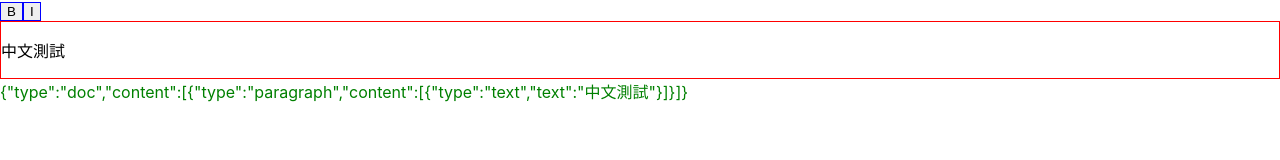
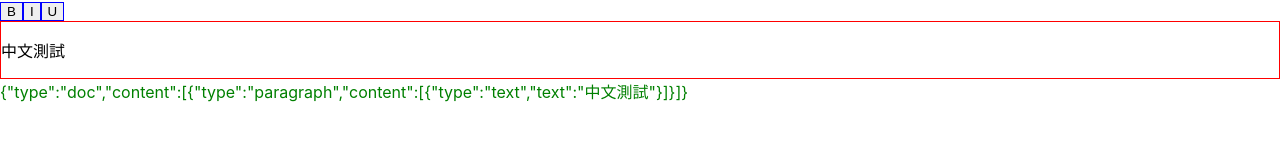
Before and after one commit to YacheLee/react-prosemirror-example, a React (Create React App) app: page / in a window 1280 px wide. Shown: the top 160 px of the page. Built offline with nearby package versions, Linux system fonts and the light colour scheme.

Commit message:
add underline

```diff
--- a/src/components/RichTextEditor/components/Editor/Editor.js
+++ b/src/components/RichTextEditor/components/Editor/Editor.js
@@ -29,6 +29,11 @@ function Editor({value, onChange}) {
                     em: {
                         parseDOM: [{tag: "i"}, {tag: "em"}, {style: "font-style=italic"}],
                         toDOM: function toDOM() { return ['em', 0] }
+                    },
+                    u: {
+                        toDOM: ()=>{
+                            return ['u', 0];
+                        }
                     }
                 }
             });
--- a/src/components/RichTextEditor/components/Toolbar/Toolbar.js
+++ b/src/components/RichTextEditor/components/Toolbar/Toolbar.js
@@ -24,6 +24,9 @@ function Toolbar() {
             <button
                 style={{border: `solid ${isValue(editorView, 'em') ? "5px" : "1px"} blue`}}
                 onClick={e=>toggleType(e, editorView, 'em')}>I</button>
+            <button
+                style={{border: `solid ${isValue(editorView, 'u') ? "5px" : "1px"} blue`}}
+                onClick={e=>toggleType(e, editorView, 'u')}>U</button>
         </div>
     );
 }
```
